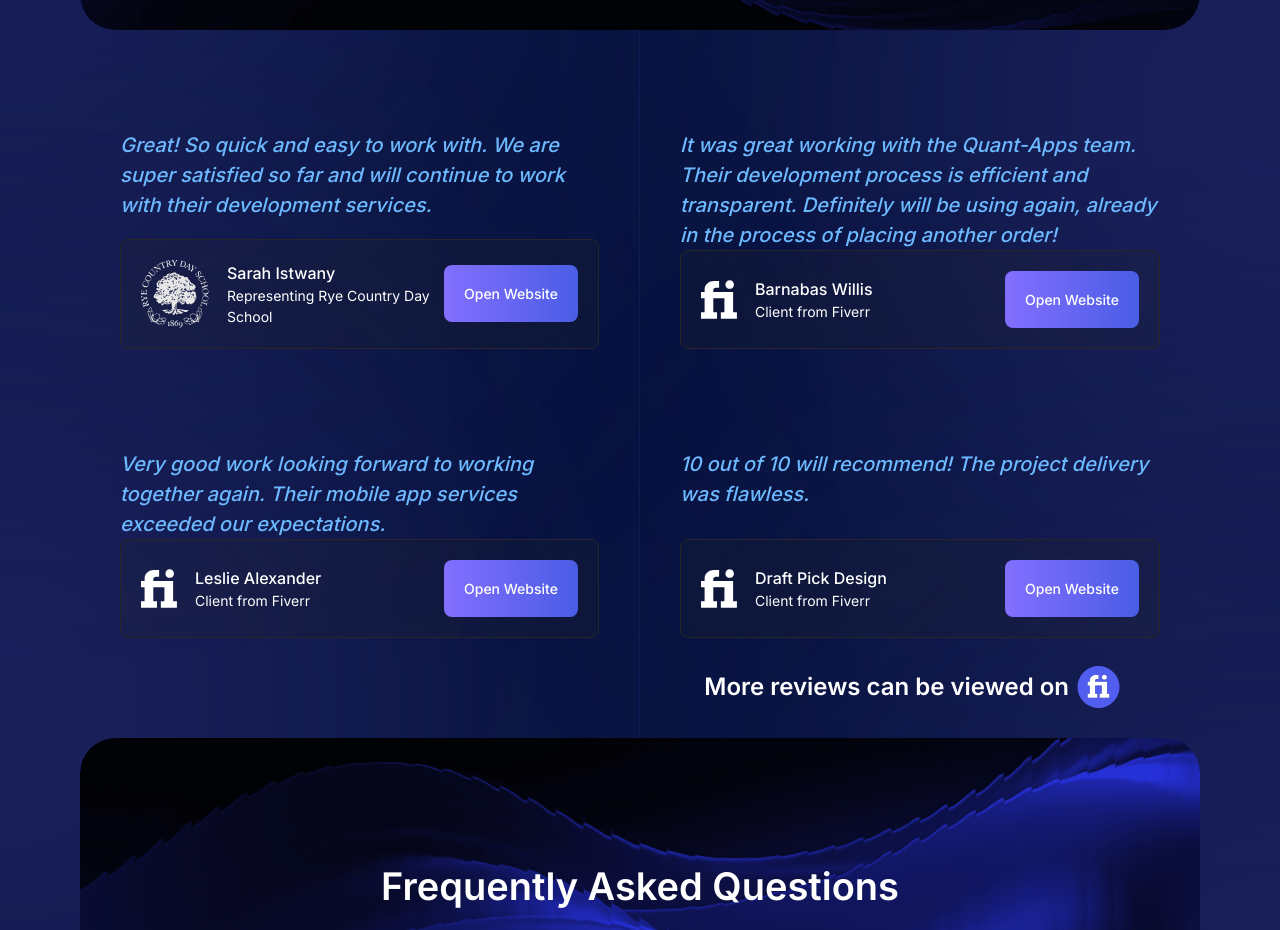
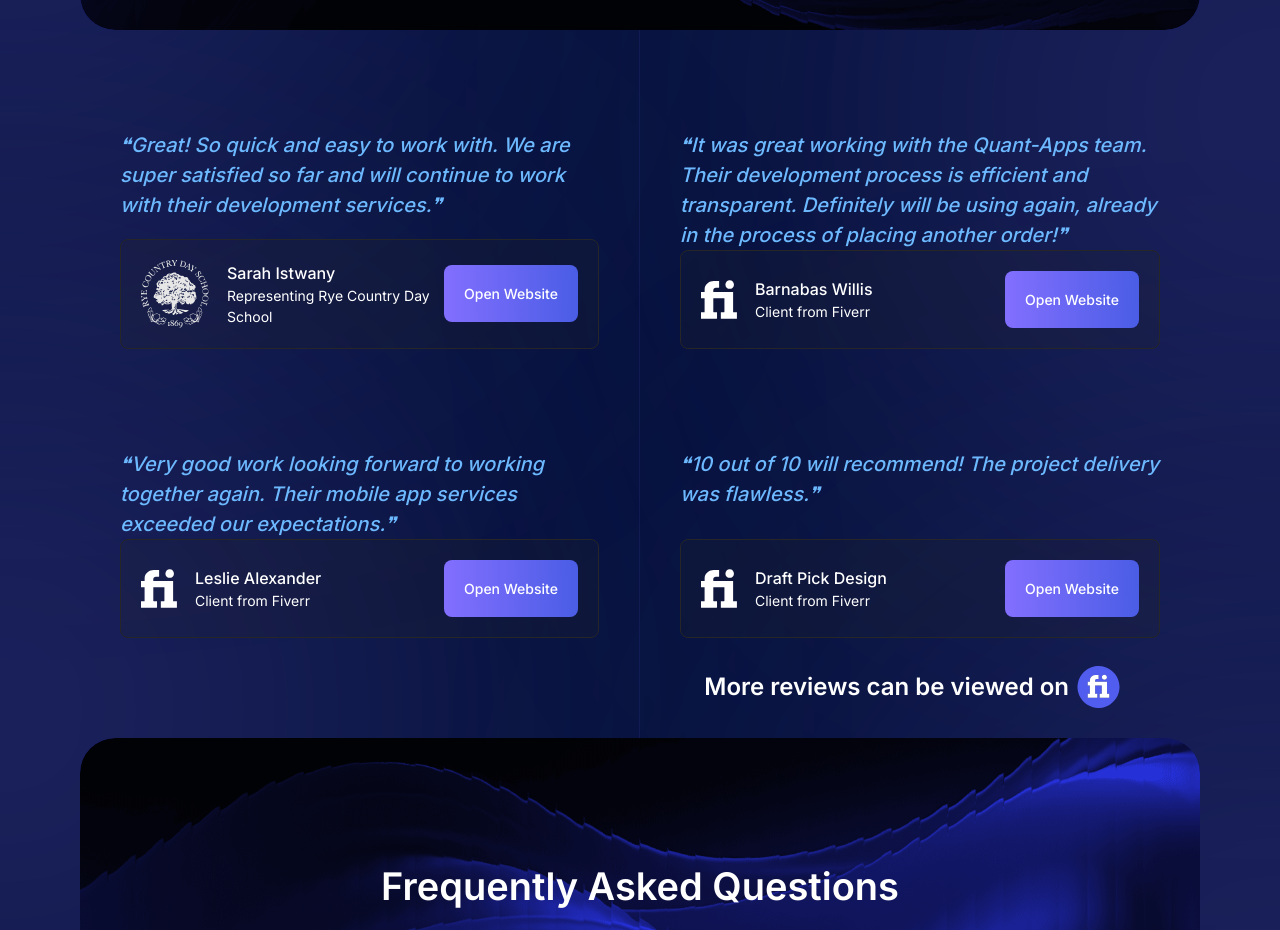
Before and after one commit to R-Gutu/Quant_Apps_Next, a Next.js app in the folder quant-app/: page /en in a window 1280 px wide. Shown: the part 4540-5470 px from the top of the page. Built offline with nearby package versions, Linux system fonts and the light colour scheme.

Commit message:
fixed merge

```diff
--- a/quant-app/app/[locale]/(main)/_components/review.tsx
+++ b/quant-app/app/[locale]/(main)/_components/review.tsx
@@ -7,7 +7,7 @@ export default async function Review({ content, src, name, description, imgHeigh
 
     return (
         <div className={`px-[80px] max-[1500px]:px-[40px] max-[600px]:px-[20px] min-[1150px]:pt-[100px] max-[1150px]:py-[50px] flex flex-col justify-between ${className}`}>
-            <p className="font-medium italic text-[25px] text-[#6DB9FF] max-[1800px]:text-[20px] max-[600px]:text-[18px] max-[600px]:mb-[24px]">{content}</p>
+            <p className="font-medium italic text-[25px] text-[#6DB9FF] max-[1800px]:text-[20px] max-[600px]:text-[18px] max-[600px]:mb-[24px]">❝{content}❞</p>
             <div className="mt-[5xp] flex items-center justify-between border-[1px] border-solid border-[#262626] p-[20px] rounded-[8px] bg-[#24242433] text-white">
                 <div className="flex gap-[18px] items-center">
                     <Image src={src} alt={name} width={70} height={imgHeight} className={`w-auto h-[${imgHeight}px]`} />
```
